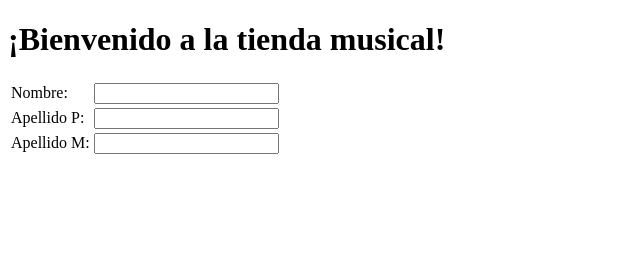
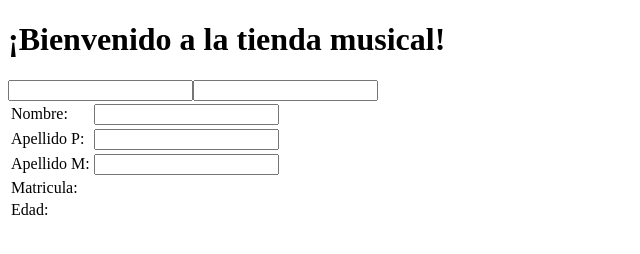
Before and after one commit to latinex123/music, a plain HTML site: page index.html in a window 1280 px wide. Shown: the whole page, without its empty margins (0-640 px from the left). Drawn offline with Linux system fonts and the light colour scheme.

Commit message:
Mas datos

```diff
--- a/index.html
+++ b/index.html
@@ -23,6 +23,16 @@
 			<td>Apellido M:</td>
 			<td><input type="text" name=""></td>
 		</tr>
+
+		<tr>
+		<td>Matricula:</td>
+		<input type="text" name="">
+		</tr>
+
+		<tr>
+			<td>Edad:</td>
+		<input type="text" name="">
+		</tr>
 	</table>
 
 </body>
```
Also changed, not shown: 1 other file.
